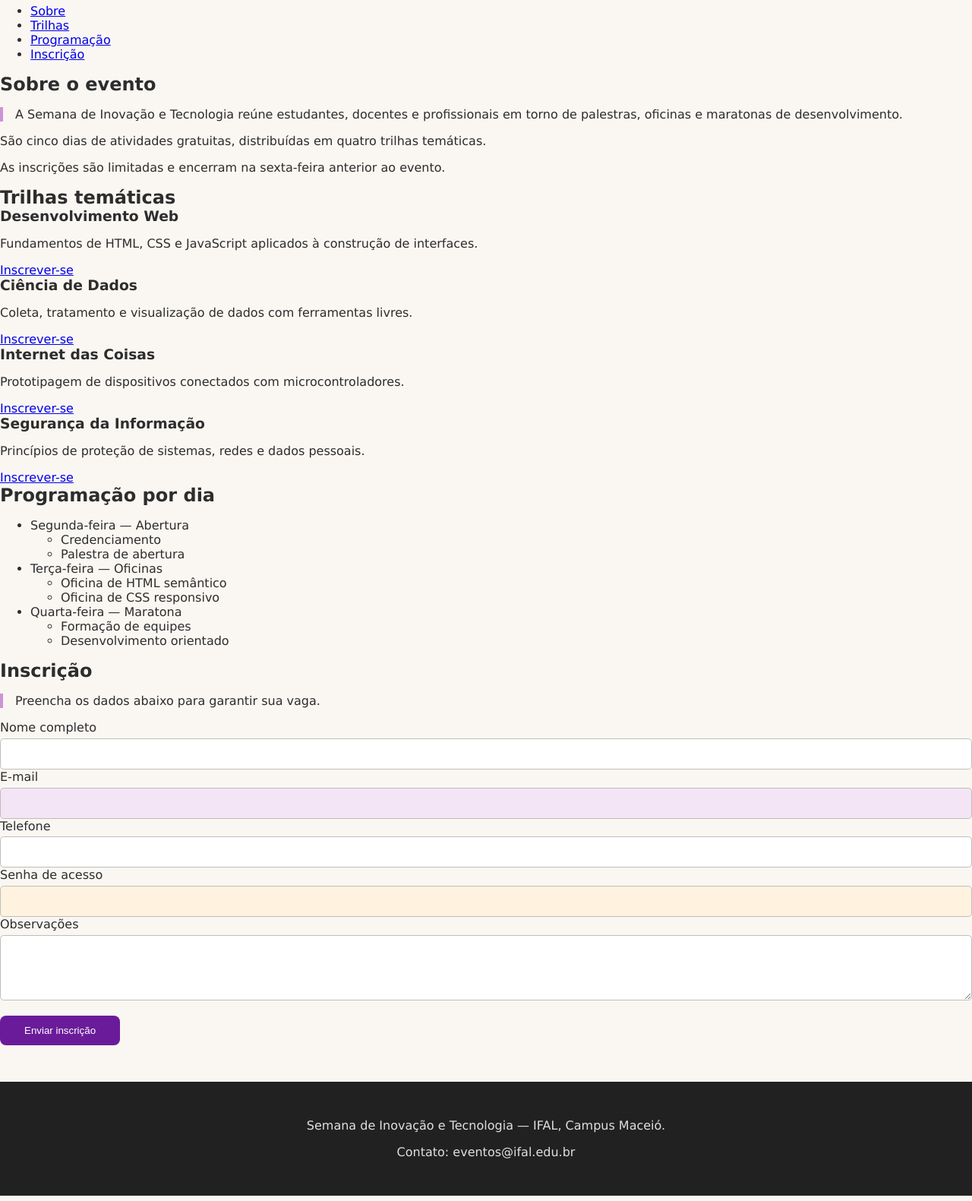
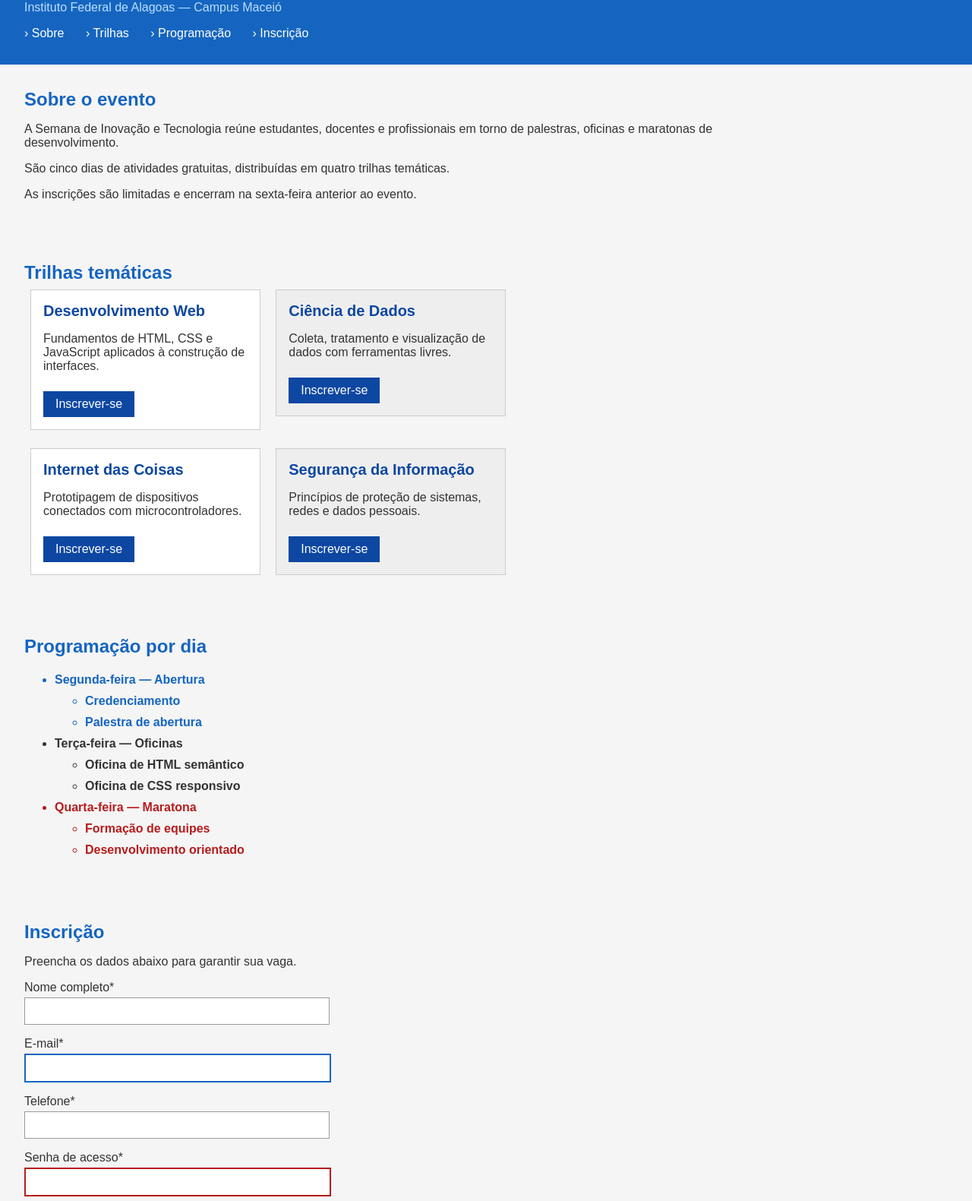
Before and after one commit to Augusto208/Augusto208.github.io, a plain HTML site: page cap07/at01.html in a window 1280 px wide. Shown: the part 84-1665 px from the top of the page at 76% size. Drawn offline with Linux system fonts and the light colour scheme.

Commit message:
Update at01.css

```diff
--- a/cap07/at01.css
+++ b/cap07/at01.css
@@ -1,248 +1,253 @@
-/* =========================
-   CONFIGURAÇÕES GERAIS
-========================= */
+/* - Base - */
+/*rem utiliza como base o tamanho da fonte do elemento raiz (html), mantendo maior consistência visual.N em é calculado a partir do tamanho da fonte do elemento pai e pode variar conforme a estrutura da página.
+% define valores proporcionais ao elemento pai, sendo muito usada em layouts responsivos. rem é recomendada para fontes e espaçamentos aplicados de forma global.
+em e % são mais adequadas para ajustes locais e elementos que precisam se adaptar ao espaço disponível. */
 
 body {
+  font-family: Arial, Helvetica, sans-serif;
   margin: 0;
-  font-family: Verdana, Geneva, sans-serif;
-  background: #faf7f2;
-  color: #2d2d2d;
+  color: #333;
+  background-color: #f5f5f5;
 }
 
 
-/* =========================
-   TOPO
-========================= */
+/* - Cabeçalho - */
 
-.topo {
-  background: #4a148c;
-  padding: 3rem;
+.cabecalho {
+  background-color: #1565c0;
+  padding: 2rem;
 }
 
+/* Conjunto de seletores */
 h1,
 h2,
 h3 {
   margin: 0;
 }
 
-.topo h1 {
+.cabecalho h1 {
   color: #ffffff;
-  font-size: 2.5rem;
+  font-size: 2rem;
 }
 
-.descricao {
-  color: #d1c4e9;
-  margin-top: 0.5rem;
+.subtitulo {
+  color: #bbdefb;
+  font-size: 1rem;
 }
 
 
-/* =========================
-   NAVEGAÇÃO
-========================= */
+/* - Menu - */
 
-.navegacao ul {
+.menu ul {
   list-style: none;
   padding: 0;
-  margin-top: 1.5rem;
+  margin: 1rem 0 0;
 }
 
-.navegacao li {
-  display: inline;
-  margin-right: 2rem;
+.menu li {
+  display: inline-block;
+  margin-right: 1.5rem;
 }
 
-.navegacao > ul > li > a {
-  color: white;
+
+/* Filho direto */
+.menu > ul > li > a {
+  color: #ffffff;
+  font-size: 1rem;
   text-decoration: none;
 }
 
-.navegacao a:hover {
-  color: #ffeb3b;
-}
 
-.navegacao a::after {
-  content: " ✦";
+.menu a:hover {
+  text-decoration: underline;
 }
 
 
-/* =========================
-   CONTEÚDO
-========================= */
-
-.conteudo {
-  max-width: 70rem;
-  margin: 2rem auto;
-  padding: 1rem;
-}
-
-.conteudo h2 {
-  color: #6a1b9a;
-}
-
-.conteudo h3 {
-  color: #8e24aa;
-}
-
-h2 + p {
-  border-left: 4px solid #ce93d8;
-  padding-left: 1rem;
-}
-
-.importante ~ p {
-  background: #f3e5f5;
-  padding: 0.5rem;
+/* Pseudo elemento */
+.menu a::before {
+  content: "› ";
 }
 
 
-/* =========================
-   BLOCOS
-========================= */
+/* - Seções - */
 
-.bloco {
-  display: inline-block;
-  width: 30%;
-  padding: 1rem;
-  box-sizing: border-box;
-  border-radius: 0.75rem;
-  margin: 0.5rem;
-}
-
-.bloco:nth-child(odd) {
-  background: #ffffff;
-}
-
-.bloco:nth-child(even) {
-  background: #ede7f6;
-}
-
-.bloco:not(:last-child) {
-  border-bottom: 3px solid #b39ddb;
+.secao {
+  width: 90%;
+  max-width: 60rem;
+  padding: 2rem;
 }
 
 
-/* =========================
-   LINKS DE AÇÃO
-========================= */
-
-.acao {
-  display: inline-block;
-  margin-top: 1rem;
-  padding: 0.75rem 1.5rem;
-  background: #6a1b9a;
-  color: white;
-  text-decoration: none;
-  border-radius: 0.5rem;
-}
-
-.acao:hover {
-  background: #4a148c;
+.secao h2 {
+  color: #1565c0;
+  font-size: 1.5rem;
 }
 
 
-/* =========================
-   CRONOGRAMA
-========================= */
-
-.cronograma {
-  line-height: 2rem;
+.secao h3 {
+  color: #0d47a1;
+  font-size: 1.25rem;
 }
 
-.cronograma > li {
+
+/* Irmão adjacente */
+h2 + p {
+  margin-top: 1rem;
+}
+
+
+/* Irmão geral */
+.destaque ~ p {
+  background-color: #eeeeee;
+}
+
+
+/* - Cartões - */
+
+.cartao {
+  display: inline-block;
+  width: 28%;
+  vertical-align: top;
+  border: 1px solid #cccccc;
+  background-color: #ffffff;
+  padding: 1em;
+  margin: 0.5em;
+}
+
+
+
+.cartao:nth-child(even) {
+  background-color: #eeeeee;
+}
+
+.cartao:nth-child(odd) {
+  background-color: #ffffff;
+}
+
+
+
+.cartao:not(:last-child) {
+  margin-bottom: 1em;
+}
+
+
+.botao {
+  display: inline-block;
+  background-color: #1565c0;
+  color: #ffffff;
+  font-size: 1rem;
+  text-decoration: none;
+  padding: 0.5em 1em;
+  margin-top: 0.5em;
+}
+
+
+
+.botao:hover {
+  text-decoration: underline;
+}
+
+
+/* - Lista da programação - */
+
+.lista-dias {
+  font-size: 1rem;
+  line-height: 1.75rem;
+}
+
+
+/* Filho direto */
+.lista-dias > li {
   font-weight: bold;
 }
 
-.cronograma > li:first-child {
-  color: #2e7d32;
+.lista-dias > li:first-child {
+  color: #1565c0;
 }
 
-.cronograma > li:last-child {
-  color: #c62828;
+.lista-dias > li:last-child {
+  color: #b71c1c;
 }
 
 
-/* =========================
-   CADASTRO
-========================= */
+/* - Formulário - */
 
-.cadastro {
-  max-width: 35rem;
+.formulario {
+  max-width: 30rem;
 }
 
-.cadastro label {
+
+.formulario label {
   display: block;
-  margin-top: 1rem;
+  font-size: 1rem;
+  margin-top: 1em;
 }
 
-.cadastro label::before {
-  content: "➜ ";
-  color: #6a1b9a;
-}
 
 input,
 textarea {
-  width: 100%;
-  padding: 0.75rem;
-  margin-top: 0.3rem;
-  border: 1px solid #bdbdbd;
-  border-radius: 0.3rem;
-  box-sizing: border-box;
+  display: block;
+  width: 80%;
+  font-size: 1rem;
+  padding: 0.5em;
+  margin-top: 0.25em;
+  border: 1px solid #999999;
 }
+
+
 
 input:focus,
 textarea:focus {
-  border-color: #6a1b9a;
-  outline: none;
+  border-color: #1565c0;
 }
 
+
+/* Seletores de atributo */
 input[type="email"] {
-  background: #f3e5f5;
+  border: 2px solid #1565c0;
 }
 
 input[type="password"] {
-  background: #fff3e0;
+  border: 2px solid #b71c1c;
 }
 
 
-/* =========================
-   BOTÃO
-========================= */
-
-button {
-  margin-top: 1rem;
-  padding: 0.75rem 2rem;
-  border: none;
-  border-radius: 0.5rem;
-  background: #6a1b9a;
-  color: white;
-  cursor: pointer;
-}
-
-button:hover {
-  background: #4a148c;
+/* Pseudo-elemento */
+.formulario label::after {
+  content: "*";
 }
 
 
-/* =========================
-   ESPECIFICIDADE
-========================= */
-
-.acao {
-  background: #6a1b9a;
-}
-
-.bloco .acao {
-  background: #4527a0;
+button {
+  font-size: 1rem;
+  color: #ffffff;
+  background-color: #1565c0;
+  padding: 0.5em 1.5em;
+  margin-top: 1rem;
+  border: 0;
 }
 
 
-/* =========================
-   RODAPÉ
-========================= */
+/* - ponto especifico - */
+/*
+O seletor .cartao .botao é mais específico que .botao.
+Por isso, os estilos definidos na segunda regra prevalecem.
+*/
+
+.botao {
+  background-color: #1565c0;
+}
+
+.cartao .botao {
+  background-color: #0d47a1;
+}
+
+
+/* - Rodapé - */
 
 .rodape {
-  background: #212121;
-  color: #e0e0e0;
-  text-align: center;
-  padding: 2rem;
-  margin-top: 3rem;
+  background-color: #263238;
+  color: #cfd8dc;
+  padding: 1.5rem;
+  font-size: 0.875rem;
 }
```
